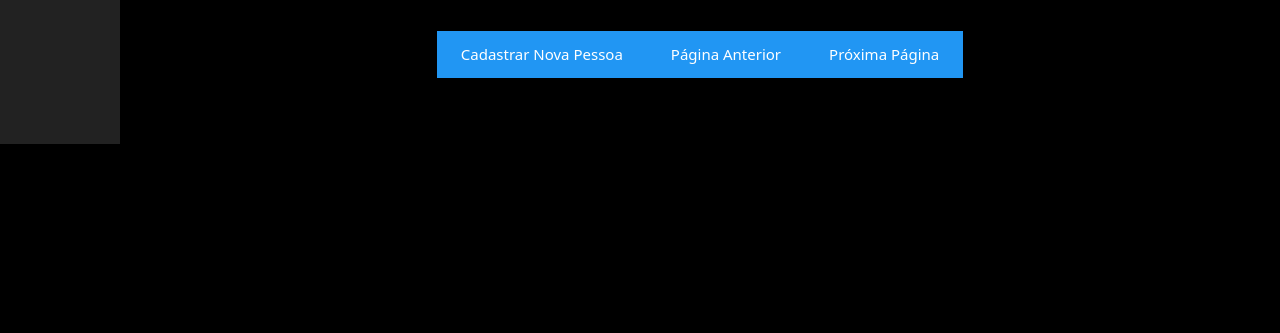
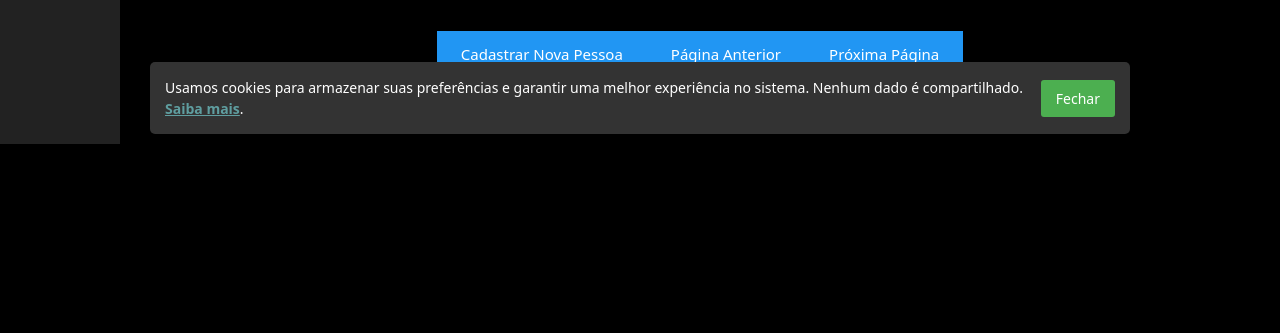
Before and after one commit to Eder-R/Portfolio, a Flask app: page / in a window 1280 px wide. Shown: the part 656-989 px from the top of the page. Run offline with Flask 3, Linux system fonts and the light colour scheme; some libraries are stand-ins or nearby versions.

Commit message:
LGPD added

```diff
--- a/static/css/_index.css
+++ b/static/css/_index.css
@@ -68,6 +68,58 @@ form{
   background-size: cover;
 }
 
+.cookie-banner {
+  position: fixed;
+  bottom: 10px;
+  left: 10px;
+  right: 10px;
+  background: #333;
+  color: white;
+  padding: 15px;
+  display: flex;
+  justify-content: space-between;
+  align-items: center;
+  border-radius: 5px;
+  font-size: 14px;
+  text-align: center;
+}
+
+.cookie-banner p {
+  flex-grow: 1;
+  text-align: left;
+  margin: 0;
+}
+
+.cookie-banner button {
+  background: #4CAF50;
+  color: white;
+  border: none;
+  padding: 8px 15px;
+  cursor: pointer;
+  border-radius: 3px;
+  margin-left: 10px;
+}
+
+.cookie-banner a {
+  color: #FFCA28;
+  text-decoration: none;
+  font-weight: bold; /* Deixa "Saiba mais" em negrito */
+  cursor: pointer;
+}
+
+.cookie-banner a :hover{
+  transition: 0.5s;
+  color: #f0f0f0;
+}
+
+#privacyLink {
+  text-decoration: none;
+  color: cadetblue;
+  text-align: center;
+  text-decoration: underline;
+
+}
+
 @media only screen and (max-width: 600px) {
   #main {
     margin-left: 0
--- a/static/scripts/_index.js
+++ b/static/scripts/_index.js
@@ -142,3 +142,48 @@ function edit_book() {
         console.error('Erro:', error);
     });
 }
+
+document.addEventListener("DOMContentLoaded", function () {
+    const banner = document.getElementById("cookie-banner");
+    const acceptButton = document.getElementById("accept-cookies");
+    const privacyLink = document.getElementById("privacyLink");
+
+    // Função para definir um cookie
+    function setCookie(name, value, days) {
+        let expires = "";
+        if (days) {
+            let date = new Date();
+            date.setTime(date.getTime() + (days * 24 * 60 * 60 * 1000));
+            expires = "; expires=" + date.toUTCString();
+        }
+        document.cookie = name + "=" + value + expires + "; path=/";
+    }
+
+    // Função para obter um cookie
+    function getCookie(name) {
+        let nameEQ = name + "=";
+        let ca = document.cookie.split(';');
+        for (let i = 0; i < ca.length; i++) {
+            let c = ca[i].trim();
+            if (c.indexOf(nameEQ) === 0) return c.substring(nameEQ.length);
+        }
+        return null;
+    }
+
+    // Verifica se o usuário já aceitou os cookies
+    if (!getCookie("aceitou_cookies")) {
+        banner.style.display = "flex";
+    }
+
+    // Evento para aceitar os cookies e esconder o banner
+    acceptButton.addEventListener("click", function () {
+        setCookie("aceitou_cookies", "true", 365);
+        banner.style.display = "none"; // Oculta o banner imediatamente
+    });
+
+    // Evento para exibir um alert ao invés de abrir uma nova página
+    privacyLink.addEventListener("click", function (event) {
+        event.preventDefault(); // Evita que o link abra outra página
+        alert("O LibManager armazena dados localmente apenas para funcionamento do sistema. Nenhum dado é enviado para servidores externos.\n\nOs cookies são usados exclusivamente para melhorar sua experiência, como lembrar suas preferências no sistema.");
+    });
+});
--- a/templates/index.html
+++ b/templates/index.html
@@ -23,6 +23,13 @@
 
   {% include '_footer.html' %}
 
+  <div id="cookie-banner" class="cookie-banner w3-content w3-justify">
+    <p>Usamos cookies para armazenar suas preferências e garantir uma melhor experiência no sistema. Nenhum dado é compartilhado. <br>
+        <a id="privacyLink"><strong>Saiba mais</strong></a>.
+    </p>
+    <button id="accept-cookies">Fechar</button>
+  </div>
+
   <script src="https://cdnjs.cloudflare.com/ajax/libs/jquery/3.7.1/jquery.min.js"
     integrity="sha512-v2CJ7UaYy4JwqLDIrZUI/4hqeoQieOmAZNXBeQyjo21dadnwR+8ZaIJVT8EE2iyI61OV8e6M8PP2/4hpQINQ/g=="
     crossorigin="anonymous" referrerpolicy="no-referrer"></script>
@@ -30,9 +37,8 @@
   <script src="https://cdnjs.cloudflare.com/ajax/libs/bootstrap/5.3.2/js/bootstrap.min.js"
     integrity="sha512-WW8/jxkELe2CAiE4LvQfwm1rajOS8PHasCCx+knHG0gBHt8EXxS6T6tJRTGuDQVnluuAvMxWF4j8SNFDKceLFg=="
     crossorigin="anonymous" referrerpolicy="no-referrer"></script>
-  <script src="../static/scripts/_index.js">
-    console.log("Listar todos os dados")
-  </script>
+
+  <script src="{{ url_for('static', filename='scripts/_index.js') }}"></script>
 </body>
 
 </html>
```
Also changed, not shown: templates/privacy.html (added, +22 -0 lines), lib.db (added).
